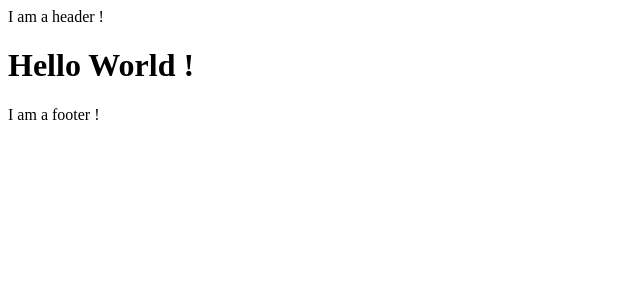
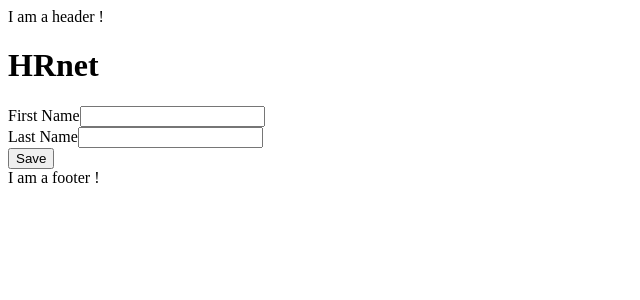
Before and after one commit to SebDelile/SebastienDelile_14_22122021, a Next.js app: page / in a window 1280 px wide. Shown: the top 300 px of the page, without its empty margins (0-640 px from the left). Built offline with nearby package versions, Linux system fonts and the light colour scheme.

Commit message:
feat: add Form component with 1st inputs

```diff
--- /dev/null
+++ b/components/Form.tsx
@@ -0,0 +1,52 @@
+import { useForm, Controller, SubmitHandler } from 'react-hook-form';
+import { InputWrapper } from './InputWrapper';
+
+type FormScheme = {
+  firstName: string;
+  lastName: string;
+};
+
+export const Form = () => {
+  const {
+    register,
+    handleSubmit,
+    formState: { errors },
+    control,
+  } = useForm<FormScheme>();
+
+  const onSubmit: SubmitHandler<FormScheme> = (data) => console.log(data);
+
+  return (
+    <form onSubmit={handleSubmit(onSubmit)}>
+      <InputWrapper
+        name="firstName"
+        label="First Name"
+        error={errors.firstName}
+      >
+        <input
+          type="text"
+          {...register('firstName', {
+            required: 'Please provide a first name',
+            minLength: {
+              value: 2,
+              message: 'Min length is 2 char',
+            },
+          })}
+        />
+      </InputWrapper>
+      <InputWrapper name="lastName" label="Last Name" error={errors.lastName}>
+        <input
+          type="text"
+          {...register('lastName', {
+            required: 'Please provide a last name',
+            minLength: {
+              value: 2,
+              message: 'Min length is 2 char',
+            },
+          })}
+        />
+      </InputWrapper>
+      <button type="submit">Save</button>
+    </form>
+  );
+};
--- a/pages/index.tsx
+++ b/pages/index.tsx
@@ -1,8 +1,10 @@
+import { Form } from '../components/Form';
 import Layout from '../components/Layout';
 
 const HomePage = ({}) => (
   <Layout pageTitle="Home">
-    <h1>Hello World !</h1>
+    <h1>HRnet</h1>
+    <Form />
   </Layout>
 );
 
```
